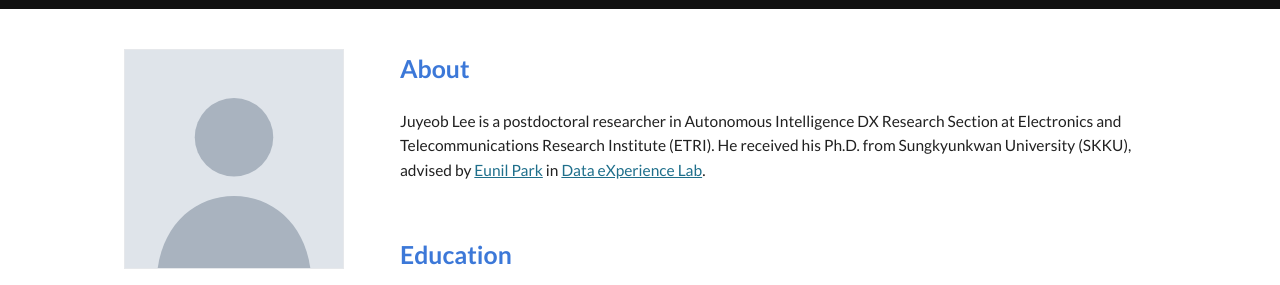
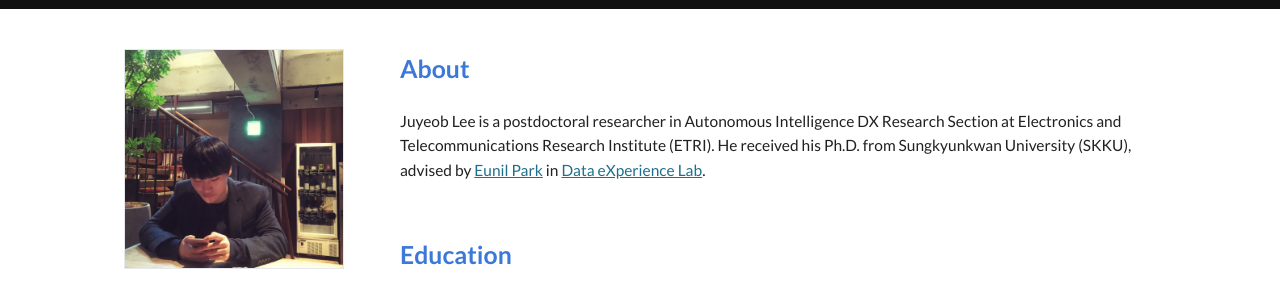
Before and after one commit to jjuyeah/jjuyeah.github.io, a plain HTML site: page index.html in a window 1280 px wide. Shown: the part 43-328 px from the top of the page. Drawn offline with Linux system fonts and the light colour scheme.

Commit message:
Add profile photo
Replace the placeholder silhouette with the real profile photo and
use it as the Open Graph image.

Co-Authored-By: Claude Opus 5.5 <noreply@anthropic.com>

```diff
--- a/index.html
+++ b/index.html
@@ -9,6 +9,7 @@
   <meta property="og:description" content="Postdoctoral researcher at Electronics and Telecommunications Research Institute (ETRI).">
   <meta property="og:type" content="website">
   <meta property="og:url" content="https://jjuyeah.github.io/">
+  <meta property="og:image" content="https://jjuyeah.github.io/assets/img/profile.jpg">
   <link rel="icon" href="assets/img/favicon.svg" type="image/svg+xml">
   <link rel="preconnect" href="https://fonts.googleapis.com">
   <link rel="preconnect" href="https://fonts.gstatic.com" crossorigin>
@@ -37,8 +38,7 @@
 
     <!-- ===================== SIDEBAR ===================== -->
     <aside class="sidebar">
-      <!-- TODO: 원본 사진을 assets/img/profile.jpg 로 넣고 src 변경 -->
-      <img class="profile-photo" src="assets/img/profile.svg" alt="Juyeob Lee" width="200" height="200">
+      <img class="profile-photo" src="assets/img/profile.jpg" alt="Juyeob Lee" width="200" height="200">
       <p class="profile-name">Juyeob Lee <span class="ko">(이주엽)</span>, Ph.D.</p>
       <p class="profile-affil">Postdoctoral Researcher<br>ETRI</p>
       <ul class="icon-links">
```
Also changed, not shown: assets/img/profile.jpg (added), assets/img/profile.svg (deleted), 1 other file.
